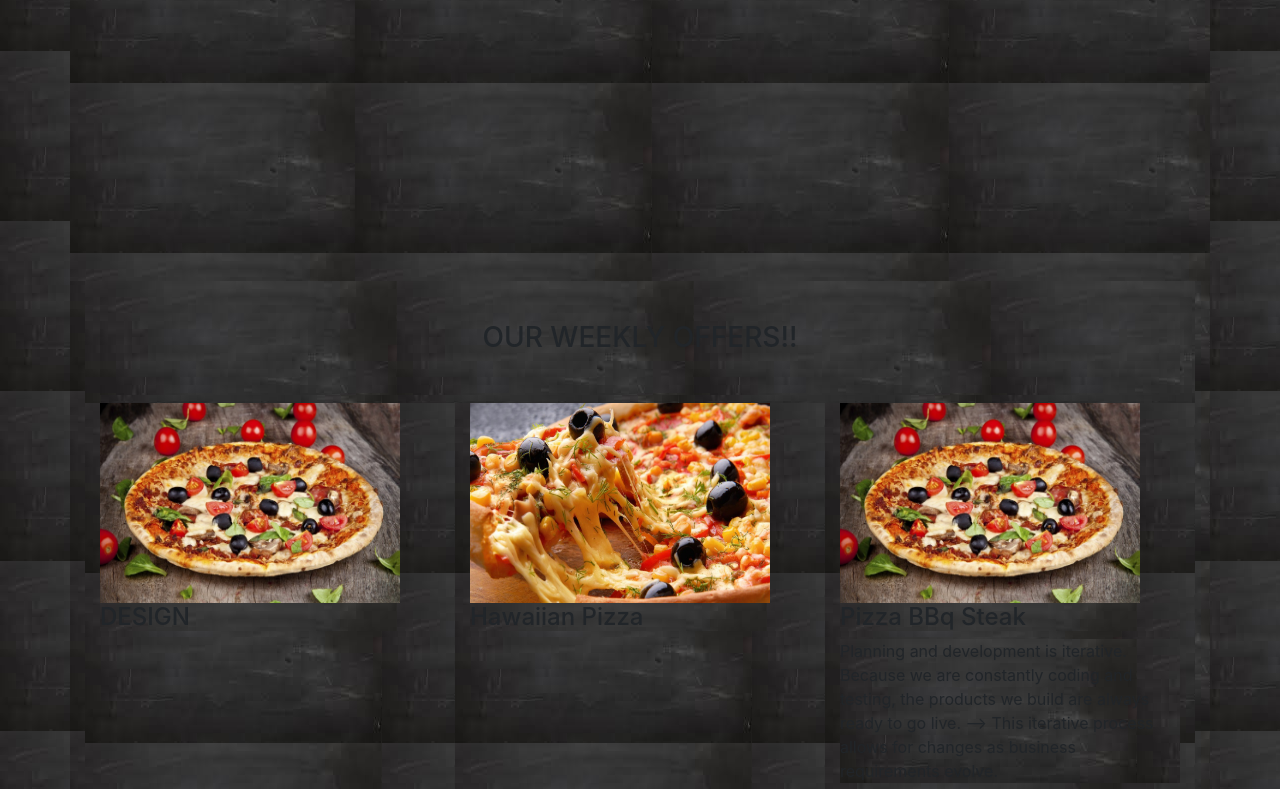
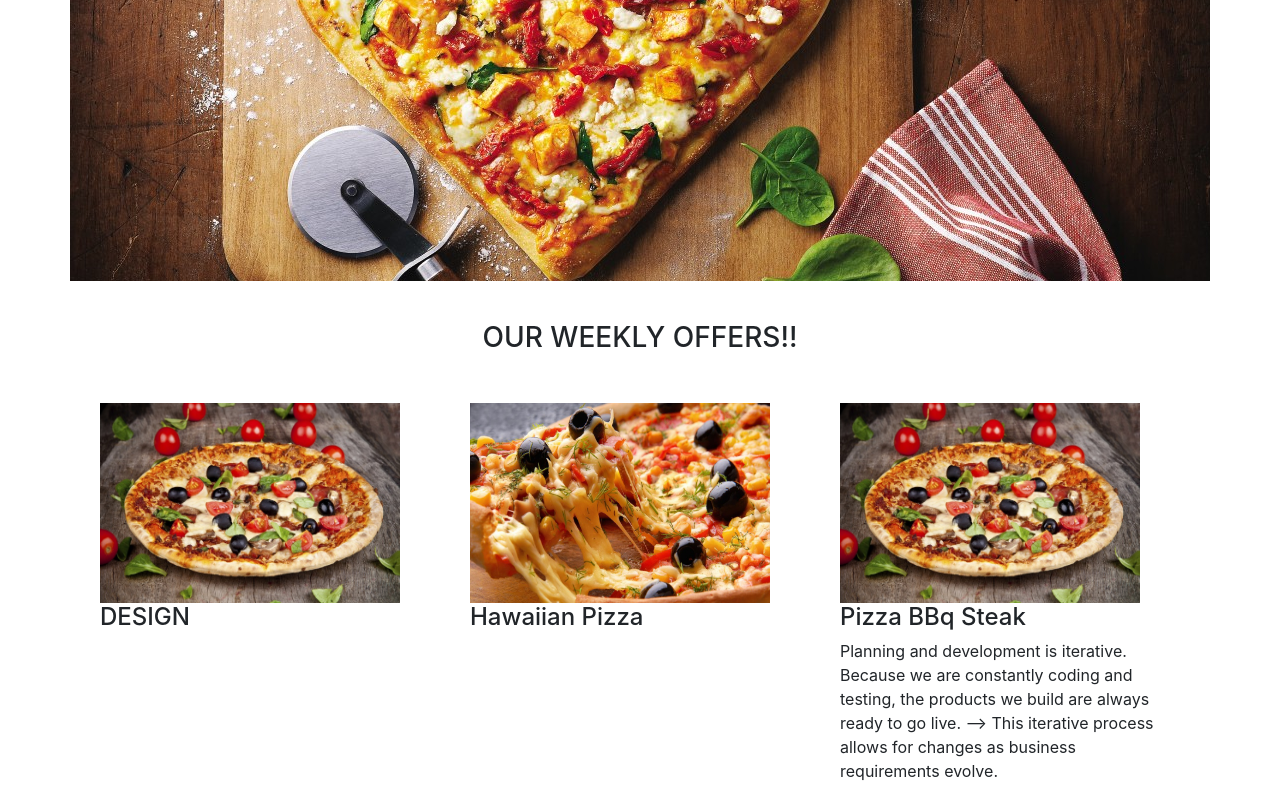
Before and after one commit to charles-os/IP-Pizza, a plain HTML site: page index.html in a window 1280 px wide. Shown: the part 459-1248 px from the top of the page. Drawn offline with Linux system fonts and the light colour scheme.

```diff
--- a/css/styles.css
+++ b/css/styles.css
@@ -1,6 +1,4 @@
-*{
-    background-image: url(../Assets/background1/blk.jpeg)
-}
+
 .sec-1{
     background-image: url(../Assets/background1/p-tz2.jpg);
     background-repeat: no-repeat;
```
